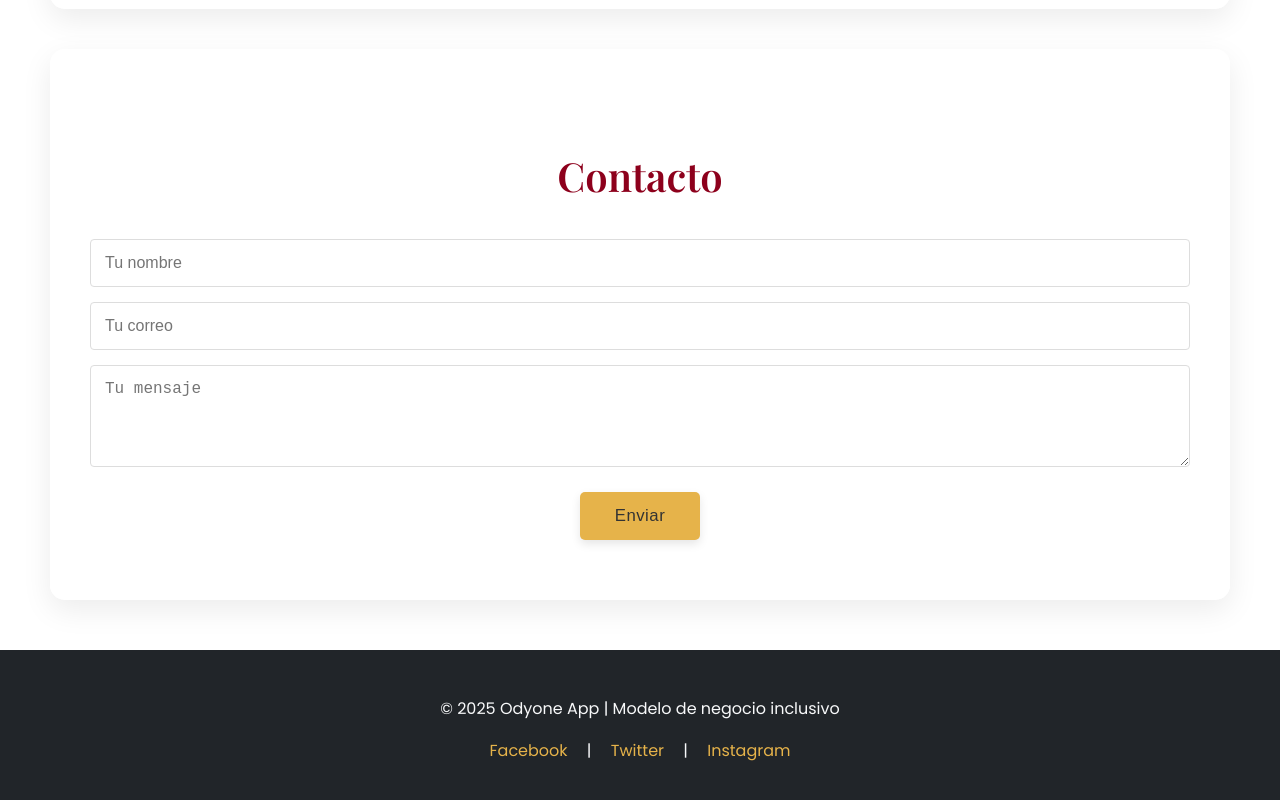
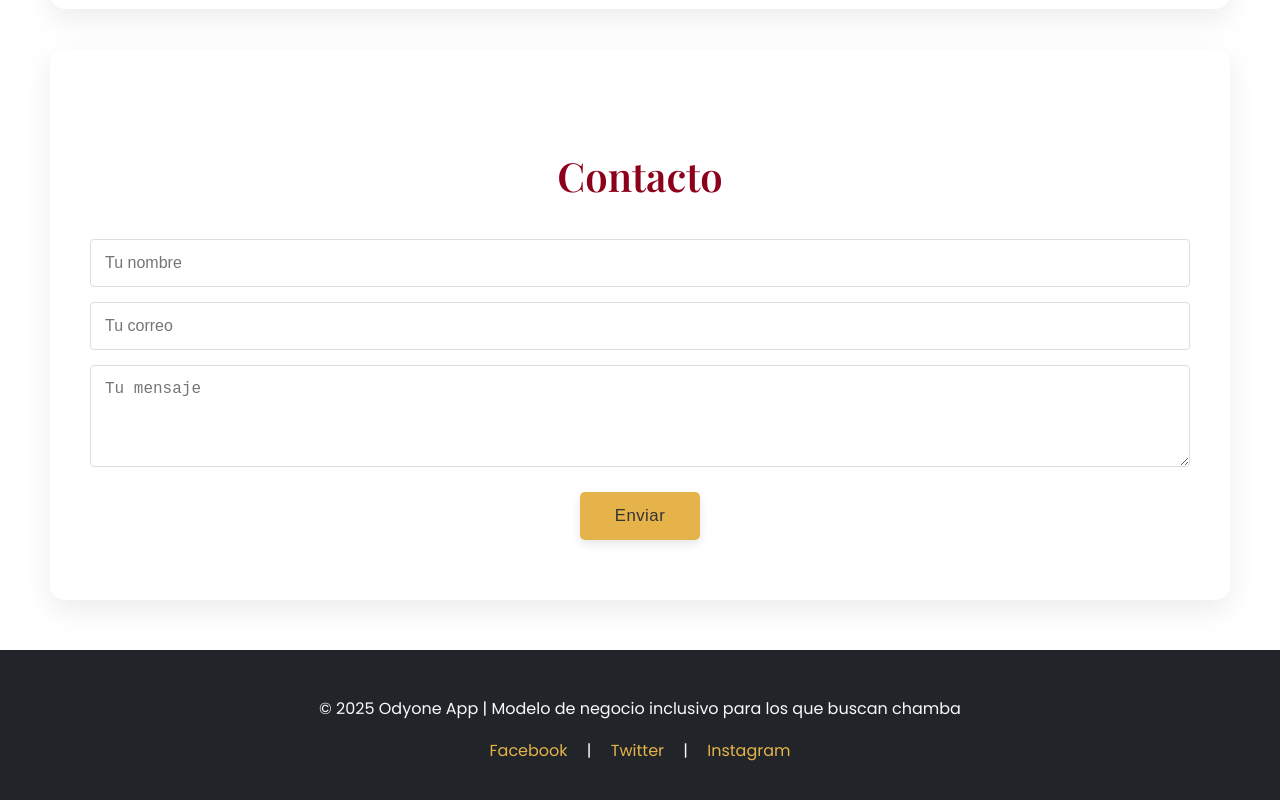
Before and after one commit to Soldknight/Proyecto_OdyOne., a plain HTML site: page Actividad 3.html in a window 1280 px wide. Shown: the part 2209-3009 px from the top of the page. Drawn offline with nearby package versions, Linux system fonts and the light colour scheme.

Commit message:
se agrega proyecto

```diff
--- a/Actividad 3.html
+++ b/Actividad 3.html
@@ -62,7 +62,7 @@
   </section>
 
   <footer class="hidden">
-    <p>&copy; 2025 Odyone App | Modelo de negocio inclusivo</p>
+    <p>&copy; 2025 Odyone App | Modelo de negocio inclusivo para los que buscan chamba</p>
     <p>
       <a href="#">Facebook</a> |
       <a href="#">Twitter</a> |
```
Also changed, not shown: 2 other files.
